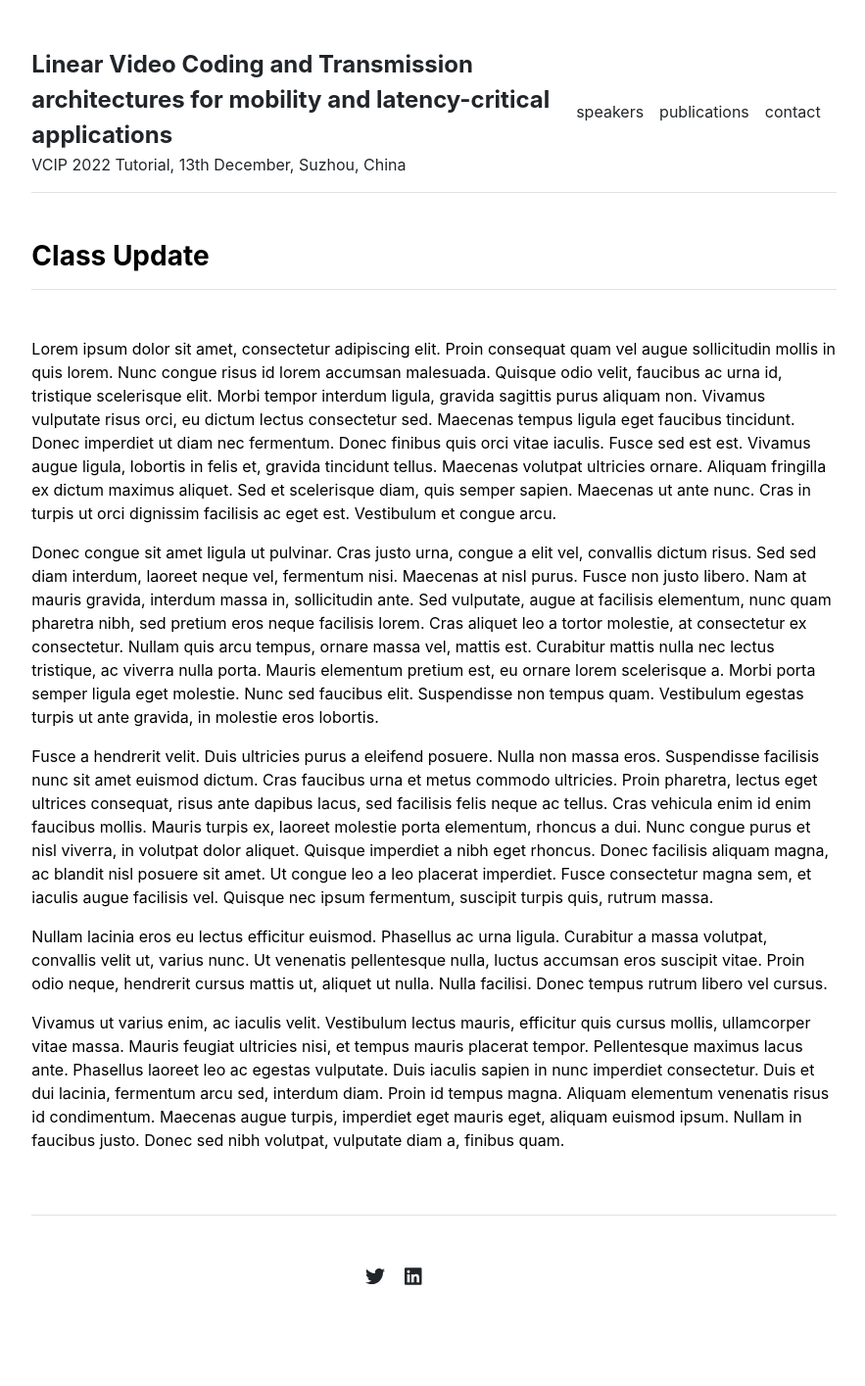
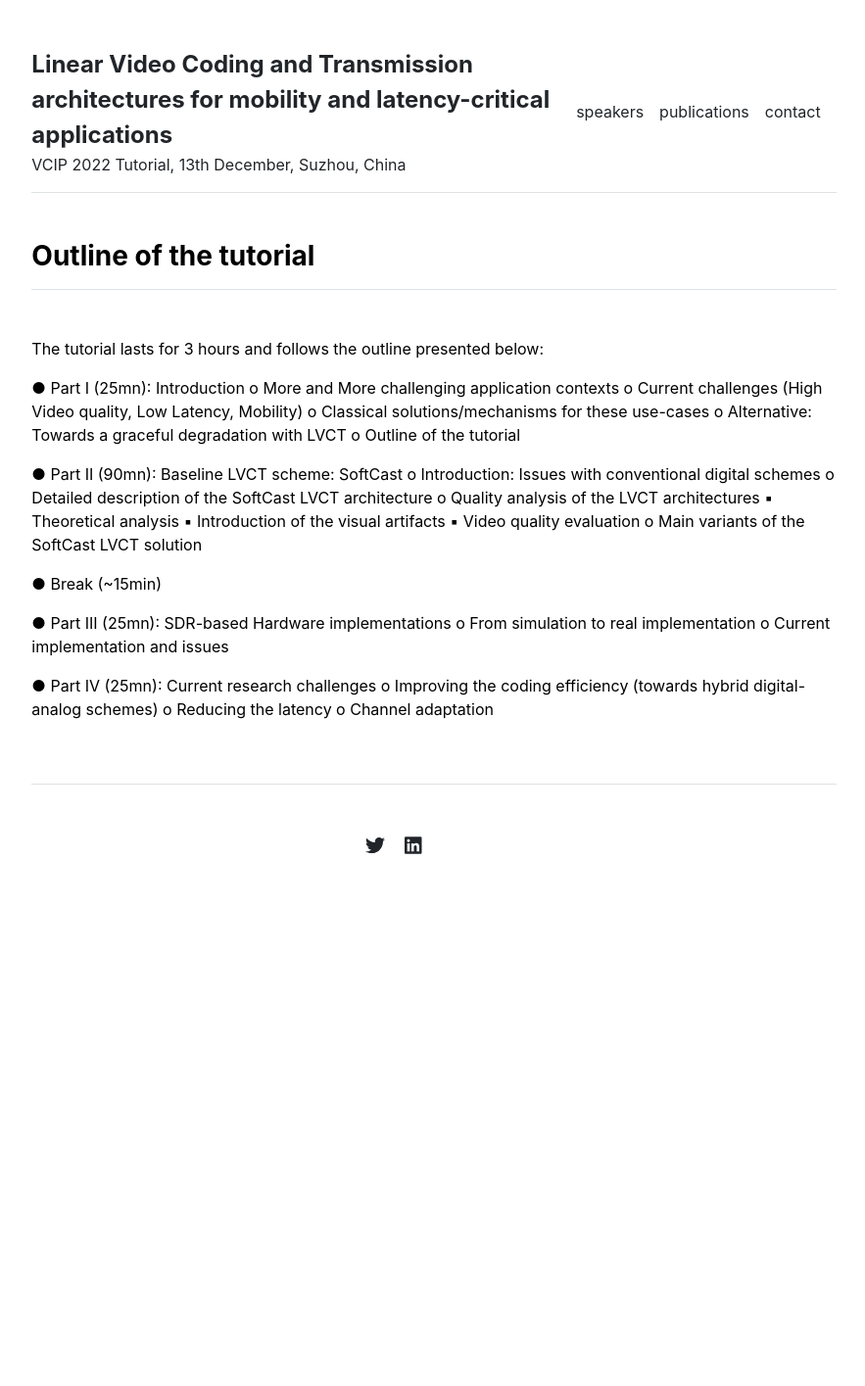
Before and after one commit to XiaYi59/LVCT, a Jekyll site: the page built from _posts/2020-02-01-class-update.md, in a window 1280 px wide. Shown: the whole page at 98% size, without its empty margins (197-1080 px from the left). Built offline with Jekyll 4.4.1, drawn with Linux system fonts in a browser that asks for light colours; after the commit the page ends 975 px from its top, so only the background shows below that.

Commit message:
Update 2020-02-01-class-update.md

```diff
--- a/_posts/2020-02-01-class-update.md
+++ b/_posts/2020-02-01-class-update.md
@@ -1,14 +1,33 @@
 ---
 layout: post
-title: "Class Update"
+title: "Outline of the tutorial"
 ---
 
-Lorem ipsum dolor sit amet, consectetur adipiscing elit. Proin consequat quam vel augue sollicitudin mollis in quis lorem. Nunc congue risus id lorem accumsan malesuada. Quisque odio velit, faucibus ac urna id, tristique scelerisque elit. Morbi tempor interdum ligula, gravida sagittis purus aliquam non. Vivamus vulputate risus orci, eu dictum lectus consectetur sed. Maecenas tempus ligula eget faucibus tincidunt. Donec imperdiet ut diam nec fermentum. Donec finibus quis orci vitae iaculis. Fusce sed est est. Vivamus augue ligula, lobortis in felis et, gravida tincidunt tellus. Maecenas volutpat ultricies ornare. Aliquam fringilla ex dictum maximus aliquet. Sed et scelerisque diam, quis semper sapien. Maecenas ut ante nunc. Cras in turpis ut orci dignissim facilisis ac eget est. Vestibulum et congue arcu.
+The tutorial lasts for 3 hours and follows the outline presented below:
 
-Donec congue sit amet ligula ut pulvinar. Cras justo urna, congue a elit vel, convallis dictum risus. Sed sed diam interdum, laoreet neque vel, fermentum nisi. Maecenas at nisl purus. Fusce non justo libero. Nam at mauris gravida, interdum massa in, sollicitudin ante. Sed vulputate, augue at facilisis elementum, nunc quam pharetra nibh, sed pretium eros neque facilisis lorem. Cras aliquet leo a tortor molestie, at consectetur ex consectetur. Nullam quis arcu tempus, ornare massa vel, mattis est. Curabitur mattis nulla nec lectus tristique, ac viverra nulla porta. Mauris elementum pretium est, eu ornare lorem scelerisque a. Morbi porta semper ligula eget molestie. Nunc sed faucibus elit. Suspendisse non tempus quam. Vestibulum egestas turpis ut ante gravida, in molestie eros lobortis.
+● Part I (25mn): Introduction
+o More and More challenging application contexts
+o Current challenges (High Video quality, Low Latency, Mobility)
+o Classical solutions/mechanisms for these use-cases
+o Alternative: Towards a graceful degradation with LVCT
+o Outline of the tutorial
 
-Fusce a hendrerit velit. Duis ultricies purus a eleifend posuere. Nulla non massa eros. Suspendisse facilisis nunc sit amet euismod dictum. Cras faucibus urna et metus commodo ultricies. Proin pharetra, lectus eget ultrices consequat, risus ante dapibus lacus, sed facilisis felis neque ac tellus. Cras vehicula enim id enim faucibus mollis. Mauris turpis ex, laoreet molestie porta elementum, rhoncus a dui. Nunc congue purus et nisl viverra, in volutpat dolor aliquet. Quisque imperdiet a nibh eget rhoncus. Donec facilisis aliquam magna, ac blandit nisl posuere sit amet. Ut congue leo a leo placerat imperdiet. Fusce consectetur magna sem, et iaculis augue facilisis vel. Quisque nec ipsum fermentum, suscipit turpis quis, rutrum massa.
+● Part II (90mn): Baseline LVCT scheme: SoftCast
+o Introduction: Issues with conventional digital schemes
+o Detailed description of the SoftCast LVCT architecture
+o Quality analysis of the LVCT architectures
+▪ Theoretical analysis
+▪ Introduction of the visual artifacts
+▪ Video quality evaluation
+o Main variants of the SoftCast LVCT solution
 
-Nullam lacinia eros eu lectus efficitur euismod. Phasellus ac urna ligula. Curabitur a massa volutpat, convallis velit ut, varius nunc. Ut venenatis pellentesque nulla, luctus accumsan eros suscipit vitae. Proin odio neque, hendrerit cursus mattis ut, aliquet ut nulla. Nulla facilisi. Donec tempus rutrum libero vel cursus.
+● Break (~15min)
 
-Vivamus ut varius enim, ac iaculis velit. Vestibulum lectus mauris, efficitur quis cursus mollis, ullamcorper vitae massa. Mauris feugiat ultricies nisi, et tempus mauris placerat tempor. Pellentesque maximus lacus ante. Phasellus laoreet leo ac egestas vulputate. Duis iaculis sapien in nunc imperdiet consectetur. Duis et dui lacinia, fermentum arcu sed, interdum diam. Proin id tempus magna. Aliquam elementum venenatis risus id condimentum. Maecenas augue turpis, imperdiet eget mauris eget, aliquam euismod ipsum. Nullam in faucibus justo. Donec sed nibh volutpat, vulputate diam a, finibus quam.
+● Part III (25mn): SDR-based Hardware implementations
+o From simulation to real implementation
+o Current implementation and issues
+
+● Part IV (25mn): Current research challenges
+o Improving the coding efficiency (towards hybrid digital-analog schemes)
+o Reducing the latency
+o Channel adaptation
```
